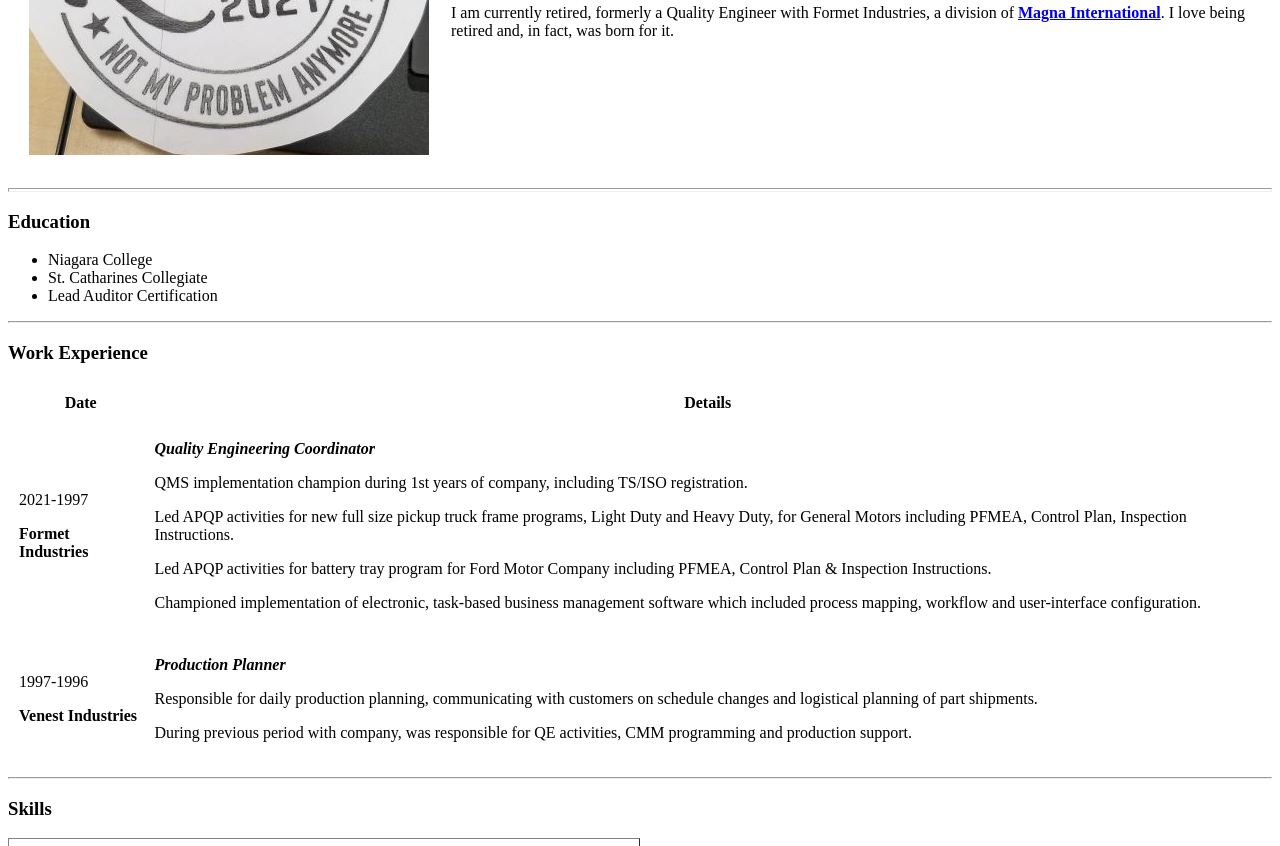
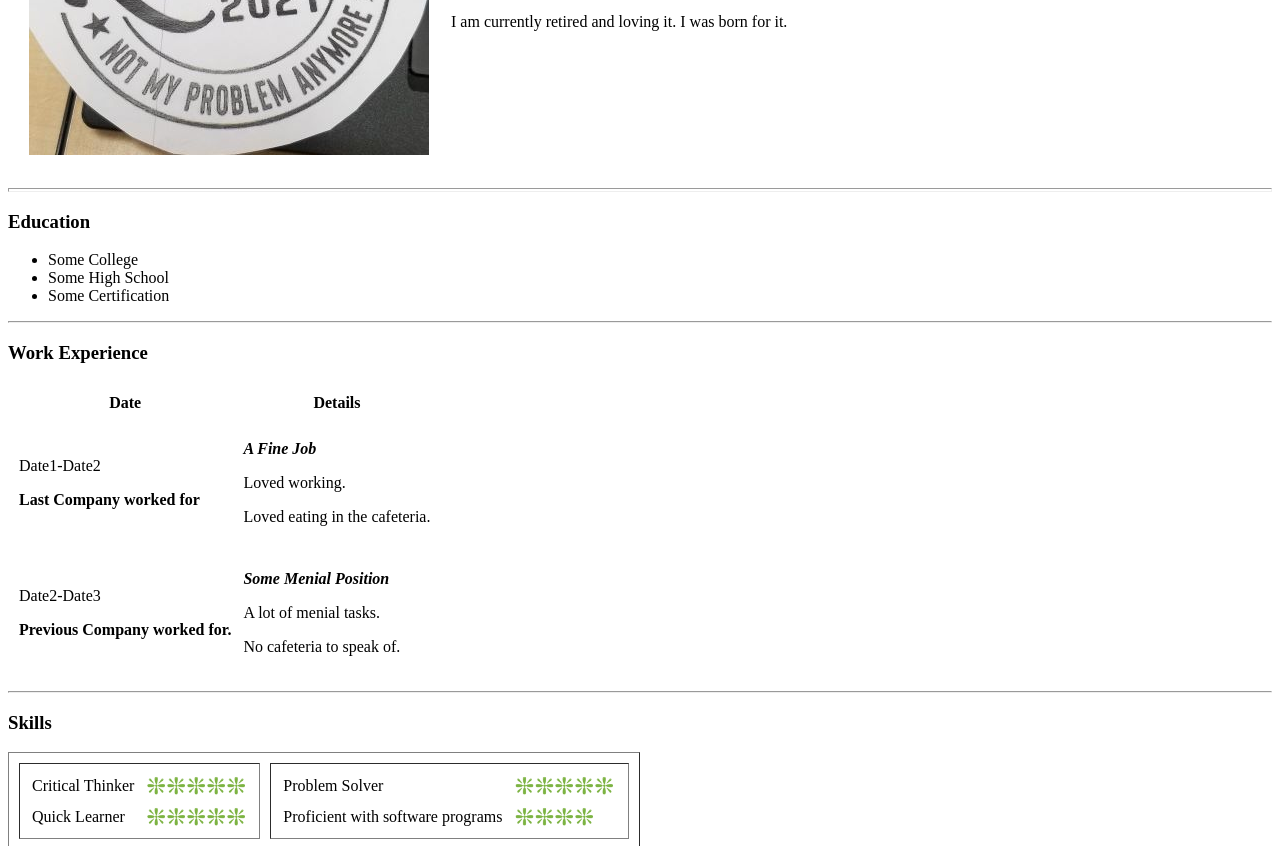
Before and after one commit to IceZeebra/mr, a plain HTML site: page Index.html in a window 1280 px wide. Shown: the part 242-1088 px from the top of the page. Drawn offline with Linux system fonts and the light colour scheme.

Commit message:
Files updated with some generic information

```diff
--- a/Index.html
+++ b/Index.html
@@ -9,18 +9,18 @@
     <table cellspacing="20">
         <tr>
             <td><img src="2021-09-29 131315000 Cropped.jpg"></td>
-            <td><h1>Mark Raymond</h1>
+            <td><h1>IceZebra</h1>
             <p><em>Son, Husband, Father <strong>(Ret)</strong></em></p>
-            <p>I am currently retired, formerly a Quality Engineer with Formet Industries, a division of <strong><a href="https://www.magna.com/">Magna International</a></strong>.  I love being retired and, in fact, was born for it.</p></td>
+            <p>I am currently retired and loving it. I was born for it.</p></td>
         </tr>
     </table>
     <hr size="4">
 
     <h3>Education</h3>
     <ul>
-    <li>Niagara College</li>
-    <li>St. Catharines Collegiate</li>
-    <li>Lead Auditor Certification</li>
+    <li>Some College</li>
+    <li>Some High School</li>
+    <li>Some Certification</li>
     </ul>
 
     <hr size="2">
@@ -36,26 +36,24 @@
         <tbody>
             <tr>
                 <td>
-                    <p>2021-1997</p>
-                    <p><strong>Formet Industries</strong></p>
+                    <p>Date1-Date2</p>
+                    <p><strong>Last Company worked for</strong></p>
                 </td>
                 <td>
-                    <p><em><strong>Quality Engineering Coordinator</strong></em></p>
-                    <p>QMS implementation champion during 1st years of company, including TS/ISO registration.</p>
-                    <p>Led APQP activities for new full size pickup truck frame programs, Light Duty and Heavy Duty, for General Motors including PFMEA, Control Plan, Inspection Instructions.</p>
-                    <p>Led APQP activities for battery tray program for Ford Motor Company including PFMEA, Control Plan & Inspection Instructions.</p>
-                    <p>Championed implementation of electronic, task-based business management software which included process mapping, workflow and user-interface configuration.</p>
+                    <p><em><strong>A Fine Job</strong></em></p>
+                    <p>Loved working.</p>
+                    <p>Loved eating in the cafeteria.</p>
                 </td>
             </tr>
             <tr>
                 <td>
-                    <p>1997-1996</p>
-                    <p><strong>Venest Industries</strong></p>
+                    <p>Date2-Date3</p>
+                    <p><strong>Previous Company worked for.</strong></p>
                 </td>
                 <td>
-                    <p><em><strong>Production Planner</strong></em></p>
-                    <p>Responsible for daily production planning, communicating with customers on schedule changes and logistical planning of part shipments.</p>
-                    <p>During previous period with company, was responsible for QE activities, CMM programming and production support.</p>
+                    <p><em><strong>Some Menial Position</strong></em></p>
+                    <p>A lot of menial tasks.</p>
+                    <p>No cafeteria to speak of.</p>
                 </td>
             </tr>
         </tbody>
@@ -85,7 +83,7 @@
                         <td>❇️❇️❇️❇️❇️</td>
                     </tr>
                     <tr>
-                        <td>Proficient with Microsoft Office and Quality Assurance software programs</td>
+                        <td>Proficient with software programs</td>
                         <td>❇️❇️❇️❇️</td>
                     </tr>
                 </table>
@@ -96,10 +94,8 @@
 
     <h3>My Hobbies</h3>
     <ol>
-        <li>Refereeing (currently with <strong><a href="https://forteriehockey.com/">Greater Fort Erie Minor Hockey</a></strong>)</li>
         <li>Reading</li>
         <li>Woodworking</li>
-        <li>Model Building</li>
         <li>Electronics</li>
     </ol>
 
```
Also changed, not shown: contact.html (+1 -1 lines).
